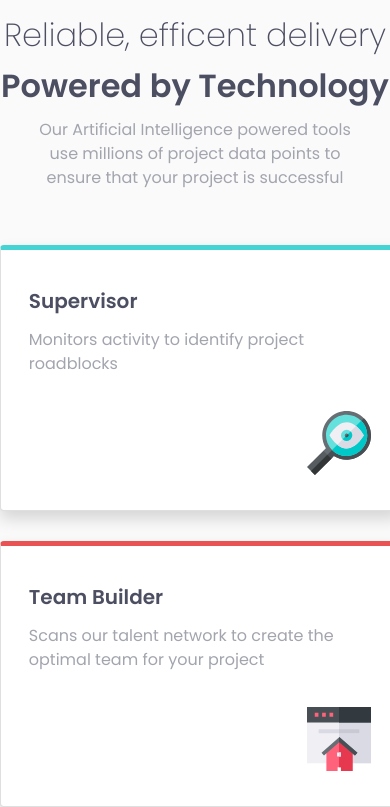
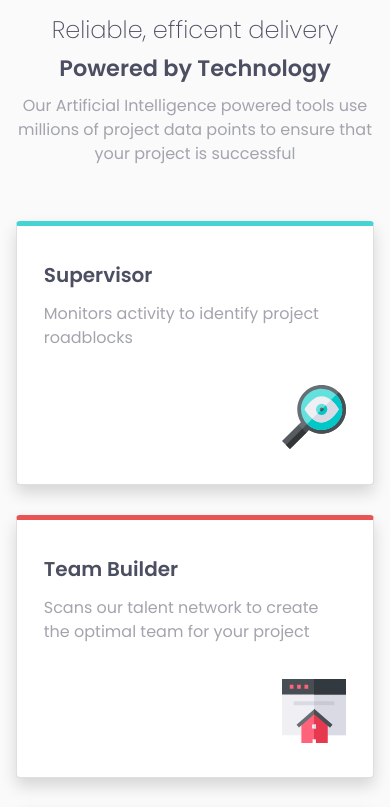
Before and after one commit to galassoandrea/frontend-mentor-challenges, a plain HTML site: page four-card-feature-section-master/index.html in a window 390 px wide. Shown: the top 807 px of the page. Drawn offline with nearby package versions, Linux system fonts and the light colour scheme.

Commit message:
Fixed some layout problems

```diff
--- a/four-card-feature-section-master/css/styles.css
+++ b/four-card-feature-section-master/css/styles.css
@@ -66,9 +66,19 @@ body {
   margin-bottom: 35px;
 }
 
+/* Credits */
+.attribution {
+  font-size: 11px;
+  text-align: center;
+}
+
+.attribution a {
+  color: hsl(228, 45%, 44%);
+}
+
 /* Media Queries */
 
-/* Meidum Screens */
+/* Medium Screens */
 @media (max-width: 992px) {
   .heading-paragraph {
     width: 80%;
@@ -76,12 +86,20 @@ body {
 }
 
 /* Small Screens */
-@media (max-width: 500px) {
-  .card {
-    width: 400px;
-    margin: auto;
+@media (max-width: 576px) {
+  .container {
+    padding: 4% 4%;
   }
-  .team-builder {
-    margin-bottom: 30px;
+
+  .top-heading {
+    font-size: 1.5rem;
+  }
+
+  .bottom-heading {
+    font-size: 1.4rem;
+  }
+
+  .heading-paragraph {
+    width: auto;
   }
 }
```
